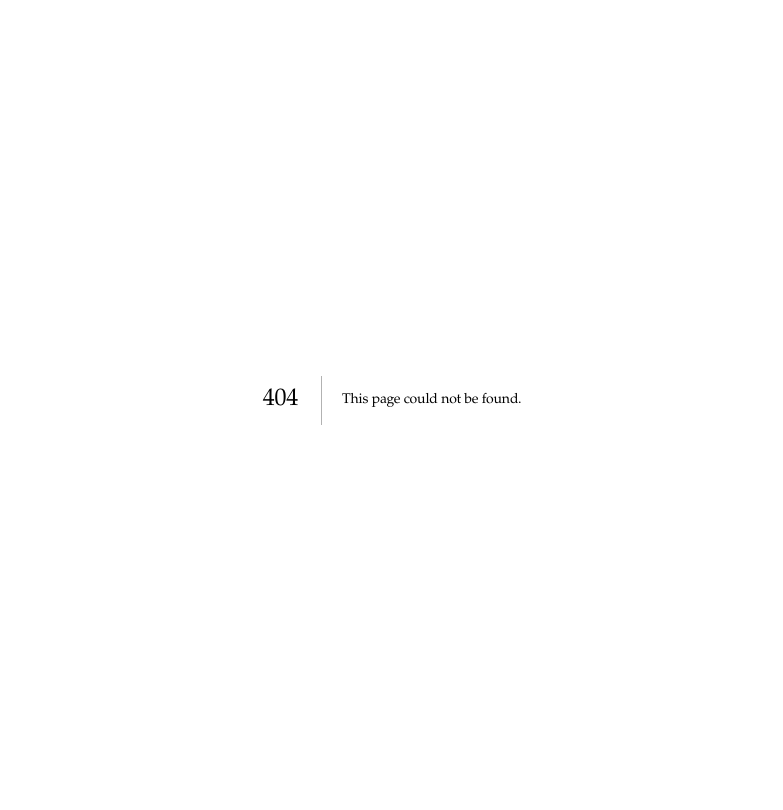
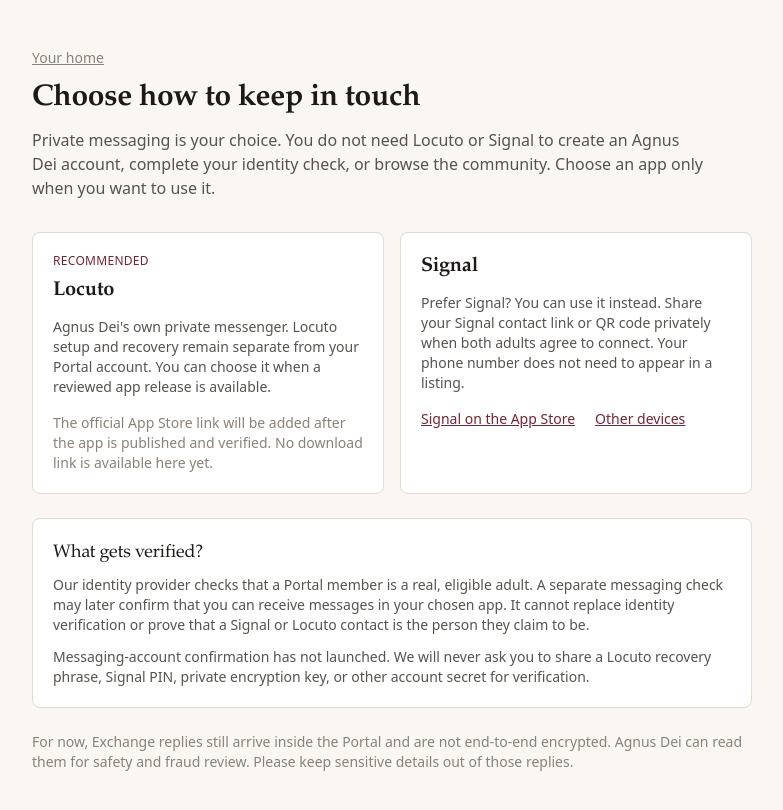
Before and after one commit to agnusdei-ai/portal, a Next.js app: page /portal/messaging in a window 1280 px wide. Before the commit this address had no page. Shown: the top 810 px of the page, without its empty margins (248-1031 px from the left). Built offline with nearby package versions, Linux system fonts and the light colour scheme.

Commit message:
feat(portal): explain optional Locuto or Signal messaging without false verification claims

```diff
--- /dev/null
+++ b/src/app/portal/messaging/page.tsx
@@ -0,0 +1,93 @@
+import Link from "next/link";
+
+import { Card } from "@/components/ui";
+
+/**
+ * Optional messaging guidance only. No stored provider selection, identity
+ * binding, challenge delivery, or pretense of an integrated Signal API.
+ * Member identity verification remains with the approved identity provider.
+ */
+export default function MessagingPage() {
+  return (
+    <div className="mx-auto max-w-3xl px-6 py-12">
+      <p className="text-sm text-ink-faint">
+        <Link href="/portal" className="underline">
+          Your home
+        </Link>
+      </p>
+      <h1 className="mt-3 text-3xl font-semibold">Choose how to keep in touch</h1>
+      <p className="mt-3 max-w-2xl text-ink-soft">
+        Private messaging is your choice. You do not need Locuto or Signal to
+        create an Agnus Dei account, complete your identity check, or browse
+        the community. Choose an app only when you want to use it.
+      </p>
+
+      <div className="mt-8 grid gap-4 sm:grid-cols-2">
+        <Card>
+          <p className="text-xs font-medium uppercase tracking-wide text-brand">
+            Recommended
+          </p>
+          <h2 className="mt-2 text-xl font-semibold">Locuto</h2>
+          <p className="mt-3 text-sm text-ink-soft">
+            Agnus Dei&apos;s own private messenger. Locuto setup and recovery
+            remain separate from your Portal account. You can choose it
+            when a reviewed app release is available.
+          </p>
+          <p className="mt-4 text-sm text-ink-faint">
+            The official App Store link will be added after the app is
+            published and verified. No download link is available here yet.
+          </p>
+        </Card>
+
+        <Card>
+          <h2 className="text-xl font-semibold">Signal</h2>
+          <p className="mt-3 text-sm text-ink-soft">
+            Prefer Signal? You can use it instead. Share your Signal
+            contact link or QR code privately when both adults agree to
+            connect. Your phone number does not need to appear in a listing.
+          </p>
+          <div className="mt-4 flex flex-wrap gap-x-5 gap-y-2 text-sm">
+            <a
+              href="https://apps.apple.com/us/app/signal-private-messenger/id874139669"
+              target="_blank"
+              rel="noopener noreferrer"
+              className="font-medium text-brand underline"
+            >
+              Signal on the App Store
+            </a>
+            <a
+              href="https://signal.org/download/"
+              target="_blank"
+              rel="noopener noreferrer"
+              className="font-medium text-brand underline"
+            >
+              Other devices
+            </a>
+          </div>
+        </Card>
+      </div>
+
+      <Card className="mt-6 bg-parchment-deep/40">
+        <h2 className="text-lg font-medium">What gets verified?</h2>
+        <p className="mt-2 text-sm text-ink-soft">
+          Our identity provider checks that a Portal member is a real,
+          eligible adult. A separate messaging check may later confirm
+          that you can receive messages in your chosen app. It cannot
+          replace identity verification or prove that a Signal or Locuto
+          contact is the person they claim to be.
+        </p>
+        <p className="mt-3 text-sm text-ink-soft">
+          Messaging-account confirmation has not launched. We will never
+          ask you to share a Locuto recovery phrase, Signal PIN, private
+          encryption key, or other account secret for verification.
+        </p>
+      </Card>
+
+      <p className="mt-6 text-sm text-ink-faint">
+        For now, Exchange replies still arrive inside the Portal and are
+        not end-to-end encrypted. Agnus Dei can read them for safety and
+        fraud review. Please keep sensitive details out of those replies.
+      </p>
+    </div>
+  );
+}
```
